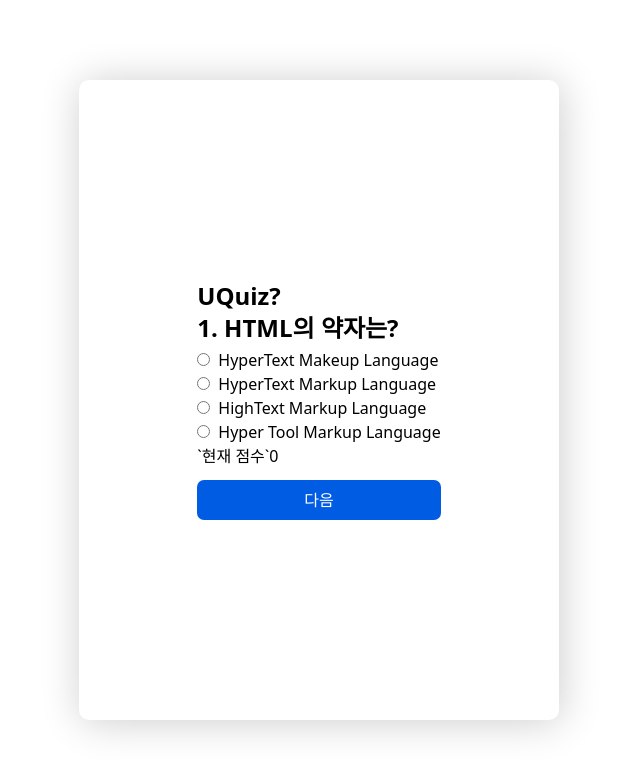
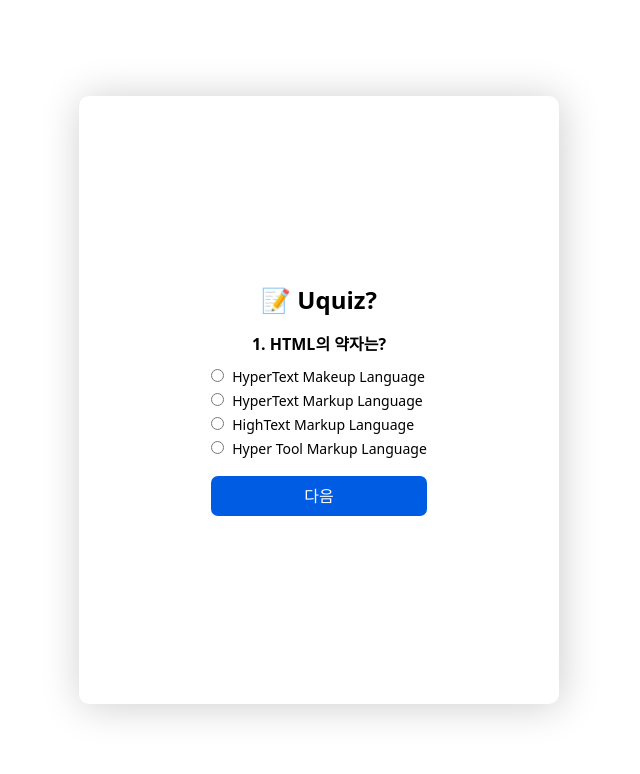
Before and after one commit to Joydazero/Uquiz, a React (Vite) app: page /quiz/1 in a window 1280 px wide. Shown: the top 774 px of the page, without its empty margins (321-961 px from the left). Built offline with nearby package versions, Linux system fonts and the light colour scheme; data requests are answered from the project's data file.

Commit message:
📝 Update documentation
README.md 문서 수정

```diff
--- a/src/pages/Quiz.jsx
+++ b/src/pages/Quiz.jsx
@@ -47,11 +47,11 @@ function Quiz(){
 
     return(
         <>
-        <QuizForm contentWith="w-[30rem]" contentHeight="h-[40rem]">
-                    <div >
-                        <h2 className="text-[#000] font-bold text-2xl">UQuiz?</h2>
-                        <h3 className="text-[#000] font-bold text-2xl">{currentIndex + 1}. {currentQuestion.question}</h3>
-                        <ul className="mt-1">
+        <QuizForm contentWith="w-[30rem]" contentHeight="h-[38rem]">
+                    <div className="flex items-center flex-col">
+                        <h2 className="text-[#000] font-bold text-2xl">📝 Uquiz?</h2>
+                        <h3 className="mt-[1rem] text-[#000] font-bold text-md">{currentIndex + 1}. {currentQuestion.question}</h3>
+                        <ul className="mt-2">
                             {
                             currentQuestion.options.map( (option, idx) => (
                                 <li key={idx+1}>
@@ -63,13 +63,13 @@ function Quiz(){
                                     data-index={idx+1}
                                     className="appearance-auto mr-2"
                                     />
-                                    <label htmlFor={`option_${idx+1}`}>{option}</label>
+                                    <label htmlFor={`option_${idx+1}`} className="text-sm">{option}</label>
                                     </li>
                                 ))
                             }
                         </ul>
-                        <div>`현재 점수`{answerCounts}</div>
-                        <button onClick={handleNextmoveClick} className="mt-3 w-full h-[40px] bg-[#015ce4] text-white rounded-[7px]"> {currentIndex === qdata.length - 1 ? "결과보기" : "다음"}</button>
+                        {/* <div>`현재 점수`{answerCounts}</div> */}
+                        <button onClick={handleNextmoveClick} className="mt-4 w-full h-[40px] bg-[#015ce4] text-white rounded-[7px]"> {currentIndex === qdata.length - 1 ? "결과보기" : "다음"}</button>
                     </div>
         </QuizForm>
         </>
--- a/src/pages/Results.jsx
+++ b/src/pages/Results.jsx
@@ -7,7 +7,7 @@ import { useRef } from "react";
 function Results(){
     const { nickname } = useParams();
     const navigate = useNavigate();
-    const { result, setResult, qdata, qSetData, answerCounts, SetanswerCounts, addRanking, rankingList, setRankingList } = useQuizContext();
+    const { result, setResult, qdata, qSetData, answerCounts, SetanswerCounts, åaddRanking, rankingList, setRankingList } = useQuizContext();
 
     const hasAdded = useRef(false);
 
```
Also changed, not shown: 1 other file (tests, documents, lock files or other folders).
